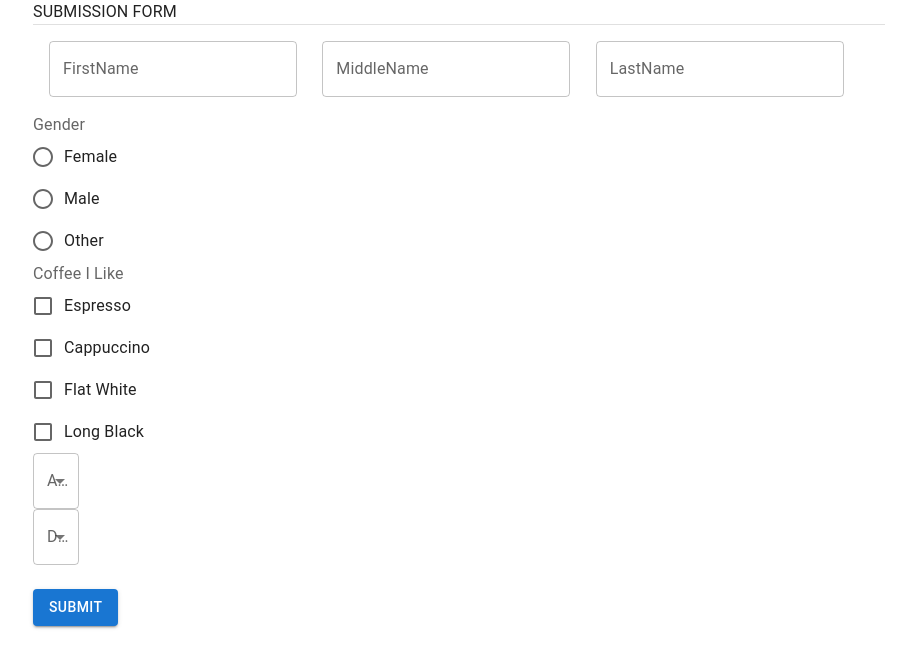
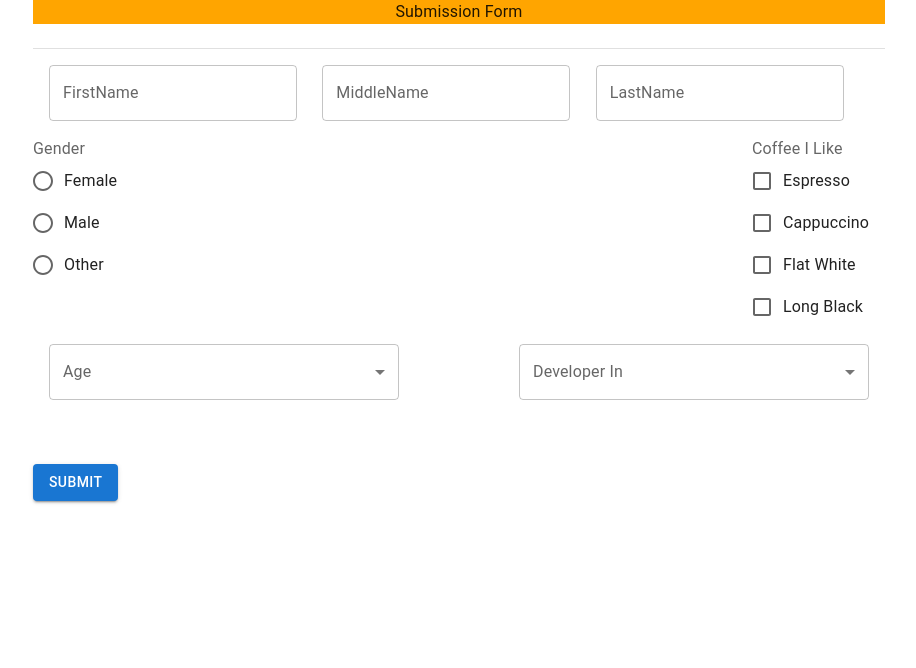
Before and after one commit to Snehal8226/ViteReactApp, a React (Vite) app in the folder ViteFirstProj/: page / in a window 1280 px wide. Shown: the top 668 px of the page, without its empty margins (181-1097 px from the left). Built offline with nearby package versions, Linux system fonts and the light colour scheme.

Commit message:
small changes

```diff
--- a/ViteFirstProj/src/components/Submissionform.jsx
+++ b/ViteFirstProj/src/components/Submissionform.jsx
@@ -15,12 +15,72 @@ import { useState } from "react";
 
 const Submissionform=()=> {
 
+  const [firstname, setFirstName] = useState("")
+                        const onfirstnamechange =(event)=>{
+                        setFirstName(event.target.value);
+     };
+
+  const [middlename, setMiddleName] = useState("")
+                         const onmiddlenamechange = (event)=>{
+                        setMiddleName(event.target.value);
+      };
+  const [lastname, setLastName] = useState("")
+                        const onlastnamechange = (event)=>{
+                          setLastName(event.target.value);
+      };
+  const [gender, setGender] = useState("")
+                        const ongenderchange = (event)=>{
+                          setGender(event.target.value);
+                        };
+
+  const [espresso,setEspresso] = useState("")
+                        const onespressochange = (event)=>{
+                          setEspresso(event.target.value);
+                        };
+                        const [cappuccino,setCappuccino] = useState("")
+                        const oncappuccinochange = (event)=>{
+                          setCappuccino(event.target.value);
+                        };
+                        const [flatwhite,setFlatWhite] = useState("")
+                        const onflatwhitechange = (event)=>{
+                          setFlatWhite(event.target.value);
+                        };
+                        const [longblack,setLongBlack] = useState("")
+                        const onlongblackchange = (event)=>{
+                          setLongBlack(event.target.value);
+                        };
+
   const [age, setAge] = useState("");
-
-  const handleChange = (event) => {
-    setAge(event.target.value);
+                        const handleChange = (event) => {
+                         setAge(event.target.value);
   };
 
+  const [developerin,setDeveloperin]=useState("")
+                  const ondeveloperinchange =(event)=>{
+                         setDeveloperin(event.target.value)
+  };
+
+
+     const Form=()=>{
+      const FormInfo={
+          Fname:firstname,
+          Mname:middlename,
+          Lname:lastname,
+          Female:female,
+          Male:male,
+          Other:other,
+          Espresso:espresso,
+          Cappuccino:cappuccino,
+          Flatwhite:flatwhite,
+          Longblack:longblack,
+          UI:UI,
+          API:API,
+          DataBase:DataBase,
+          DevOps:DevOps
+      }
+console.log(FormInfo);
+
+     }
     return(
 
 
@@ -28,23 +88,22 @@ const Submissionform=()=> {
       <CssBaseline />
       <Container maxWidth="md">
 
-        <Box md={{ height: '100vh', padding:20 }} >
+        <Box sm={{ height: '100vh', padding:20 }} >
 
-
-
-            <Typography>SUBMISSION FORM</Typography>
+        <Box sx={{bgcolor:"orange",display:'flex',flexDirection:'row',justifyContent:'center'}}>Submission Form</Box><br />
+            {/*<Typography>SUBMISSION FORM</Typography>*/}
             <Divider />
 
 
             <Box sx={{ display:"flex", padding:2, justifyContent:"space-between" }}>
-            <TextField id="outlined-basic" label="FirstName" variant="outlined" />
-            <TextField id="outlined-basic" label="MiddleName" variant="outlined" />
-            <TextField id="outlined-basic" label="LastName" variant="outlined" /><br/><br/>
+            <TextField id="outlined-basic" label="FirstName" value={firstname} onChange={onfirstnamechange} variant="outlined" />
+            <TextField id="outlined-basic" label="MiddleName" value={middlename} onChange={onmiddlenamechange} variant="outlined" />
+            <TextField id="outlined-basic" label="LastName" value={lastname} onChange={onlastnamechange} variant="outlined" /><br/><br/>
             </Box>
-
-    <FormControl>
-    <FormLabel id="demo-row-radio-buttons-group-label">Gender</FormLabel>
-                <RadioGroup aria-labelledby="demo-row-radio-buttons-group-label"
+       <Box sx={{display:"flex",justifyContent:"space-between" }}>
+    <FormControl >
+    <FormLabel id="demo-row-radio-buttons-group-label" value={gender}>Gender</FormLabel>
+                <RadioGroup aria-labelledby="demo-row-radio-buttons-group-label" onChange={ongenderchange}
                   name="row-radio-buttons-group">
                   <FormControlLabel value="female" control={<Radio />} label="Female" />
                  <FormControlLabel value="male" control={<Radio />} label="Male" />
@@ -52,16 +111,21 @@ const Submissionform=()=> {
     </RadioGroup>
     </FormControl>
 
-    <FormGroup >
-    <FormLabel id="demo-row-radio-buttons-group-label">Coffee I Like</FormLabel>
-      <FormControlLabel control={<Checkbox/>} label="Espresso" />
-      <FormControlLabel control={<Checkbox/>} label="Cappuccino" />
-      <FormControlLabel control={<Checkbox/>} label="Flat White" />
-      <FormControlLabel control={<Checkbox/>} label="Long Black" />
+    <Box sx={{display:'flex'}}>
+      <FormGroup >
+    <FormLabel>Coffee I Like</FormLabel>
+
+      <FormControlLabel value={espresso} control={<Checkbox/>} onChange={onespressochange} label="Espresso" />
+      <FormControlLabel value={cappuccino} control={<Checkbox/>} onChange={oncappuccinochange} label="Cappuccino" />
+      <FormControlLabel value={flatwhite} control={<Checkbox/>} onChange={onflatwhitechange} label="Flat White" />
+      <FormControlLabel value={longblack} control={<Checkbox/>} onChange={onlongblackchange} label="Long Black" />
       </FormGroup>
+      </Box>
+      </Box>
 
 
-      <FormControl  >
+       <Box sx={{display:'flex',padding:2,justifyContent:"space-between" }}>
+      <FormControl  sx={{width:350}}>
         <InputLabel id="demo-simple-select-label">Age</InputLabel>
         <Select
           labelId="demo-simple-select-label"
@@ -78,24 +142,28 @@ const Submissionform=()=> {
           <MenuItem value={60}>60</MenuItem>
 
           </Select>
-       </FormControl><br/>
+       </FormControl>
 
 
-    <FormControl  >
-        <InputLabel id="demo-simple-select-label">Developer In</InputLabel>
+    <FormControl  sx={{width:350}}>
+        <InputLabel id="demo-simple-select-label" value={developerin}>Developer In</InputLabel>
         <Select
           labelId="demo-simple-select-label"
           id="demo-simple-select"
           label="Developer In"
+          onChange={ondeveloperinchange}
         >
-          <MenuItem >UI</MenuItem>
-          <MenuItem >API</MenuItem>
-          <MenuItem >DataBase</MenuItem>
-          <MenuItem >DevOps</MenuItem>
+          <MenuItem value="UI">UI</MenuItem>
+          <MenuItem value="API">API</MenuItem>
+          <MenuItem value="DataBase">DataBase</MenuItem>
+          <MenuItem value="DevOps">DevOps</MenuItem>
           </Select>
-       </FormControl><br/><br/>
+       </FormControl>
+       </Box><br/><br/>
 
+      <Box sx={{display:'flex:end'}}>
     <Button variant="contained">Submit</Button>
+    </Box>
 
 
         </Box>
@@ -103,6 +171,8 @@ const Submissionform=()=> {
     </React.Fragment>
 
 
+
+
     )
 }
 export default Submissionform;
```
